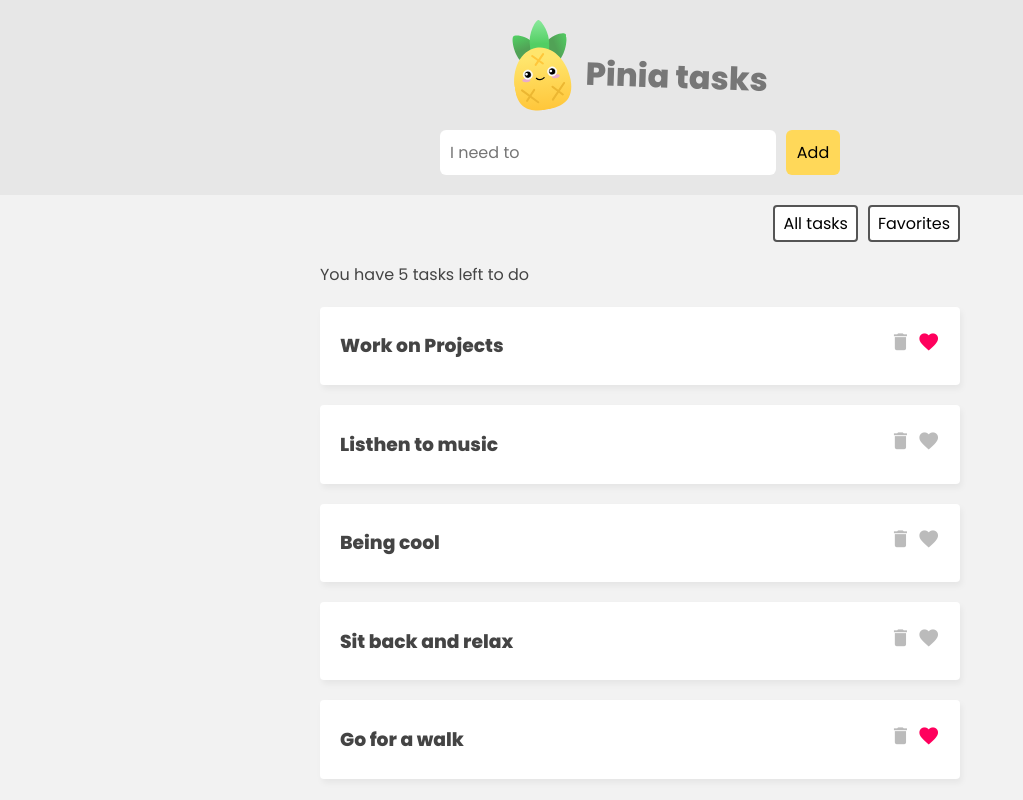
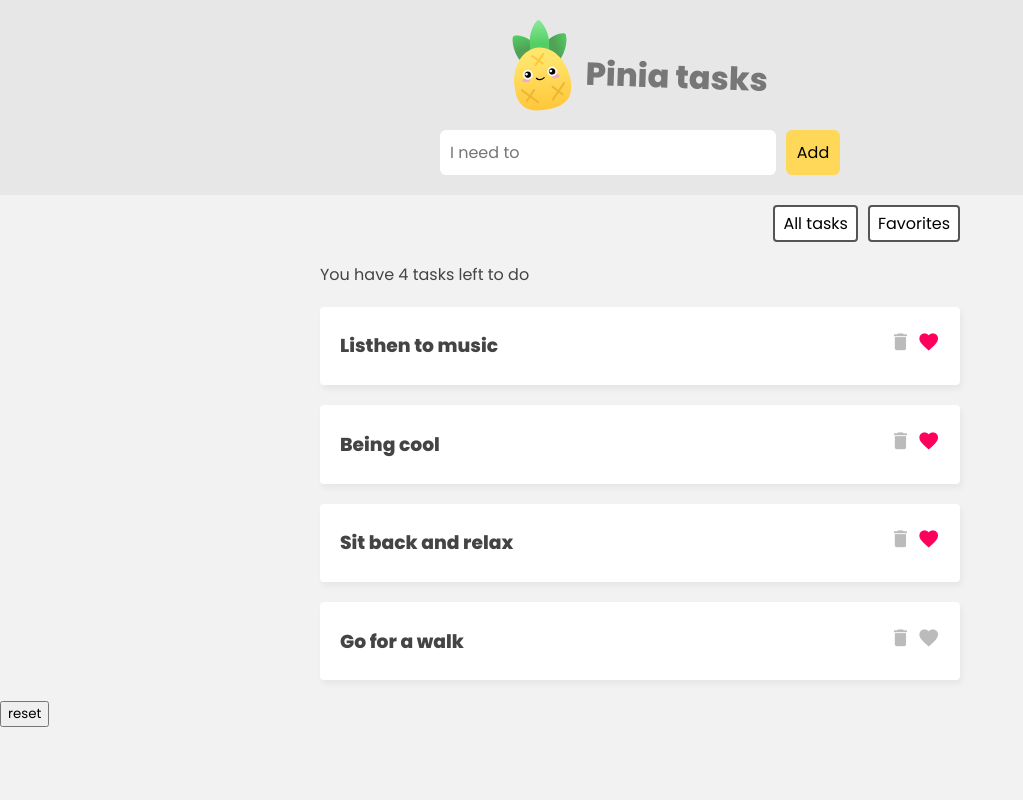
Before and after one commit to piratlena/to-do-with-pinia, a Vue app: page / in a window 1280 px wide. Shown: the whole page, without its empty margins (0-1023 px from the left). Built offline with nearby package versions, Linux system fonts and the light colour scheme; data requests are answered from the project's data file.

Commit message:
aplly storeToRefs pinia method

```diff
--- a/data/db.json
+++ b/data/db.json
@@ -1,29 +1,24 @@
 {
   "tasks": [
     {
-      "id": 1,
-      "taskTitle": "Work on Projects",
-      "isFavorite": true
-    },
-    {
       "id": 2,
       "taskTitle": "Listhen to music",
-      "isFavorite": false
+      "isFavorite": true
     },
     {
       "id": 3,
       "taskTitle": "Being cool",
-      "isFavorite": false
+      "isFavorite": true
     },
     {
       "id": 4,
       "taskTitle": "Sit back and relax",
-      "isFavorite": false
+      "isFavorite": true
     },
     {
       "id": 5,
       "taskTitle": "Go for a walk",
-      "isFavorite": true
+      "isFavorite": false
     }
   ]
 }
--- a/src/App.vue
+++ b/src/App.vue
@@ -19,7 +19,7 @@
 
     <div
       class="loading"
-      v-if="taskStore.loading"
+      v-if="loading"
     >
       Loading tasks
     </div>
@@ -28,9 +28,9 @@
       class="task-list"
       v-if="filter === 'all'"
     >
-      <p>You have {{ taskStore.totalCount }} tasks left to do</p>
+      <p>You have {{ totalCount }} tasks left to do</p>
       <div
-        v-for="task in taskStore.tasks"
+        v-for="task in tasks"
         :key="task.id"
       >
         <TaskDetails :task="task" />
@@ -41,14 +41,16 @@
       class="task-list"
       v-if="filter === 'favorites'"
     >
-      <p>Favorite tasks {{ taskStore.favCount }}</p>
+      <p>Favorite tasks {{ favCount }}</p>
       <div
-        v-for="task in taskStore.favorites"
+        v-for="task in favorites"
         :key="task.id"
       >
         <TaskDetails :task="task" />
       </div>
     </div>
+
+    <button @click="taskStore.$reset">reset</button>
   </main>
 </template>
 
@@ -57,14 +59,26 @@
 import TaskForm from "./components/TaskForm.vue";
 import TaskDetails from "./components/TaskDetails.vue";
 import { useTaskStore } from "./store/store";
+import { storeToRefs } from "pinia";
 export default {
   components: { TaskDetails, TaskForm },
   setup() {
     const taskStore = useTaskStore();
 
+    const { tasks, loading, favorites, totalCount, favCount } =
+      storeToRefs(taskStore);
+
     taskStore.getTasks();
     const filter = ref("all");
-    return { taskStore, filter };
+    return {
+      taskStore,
+      filter,
+      tasks,
+      loading,
+      favorites,
+      totalCount,
+      favCount,
+    };
   },
 };
 </script>
--- a/src/store/store.js
+++ b/src/store/store.js
@@ -59,7 +59,7 @@
       task.isFavorite = !task.isFavorite;
 
       try {
-        const response = await fetch("http://localhost:3000/tasks", {
+        const response = await fetch("http://localhost:3000/tasks/" + id, {
           method: "PATCH",
           body: JSON.stringify({ isFavorite: task.isFavorite }),
           headers: { "Content-Type": "application/json" },
```
